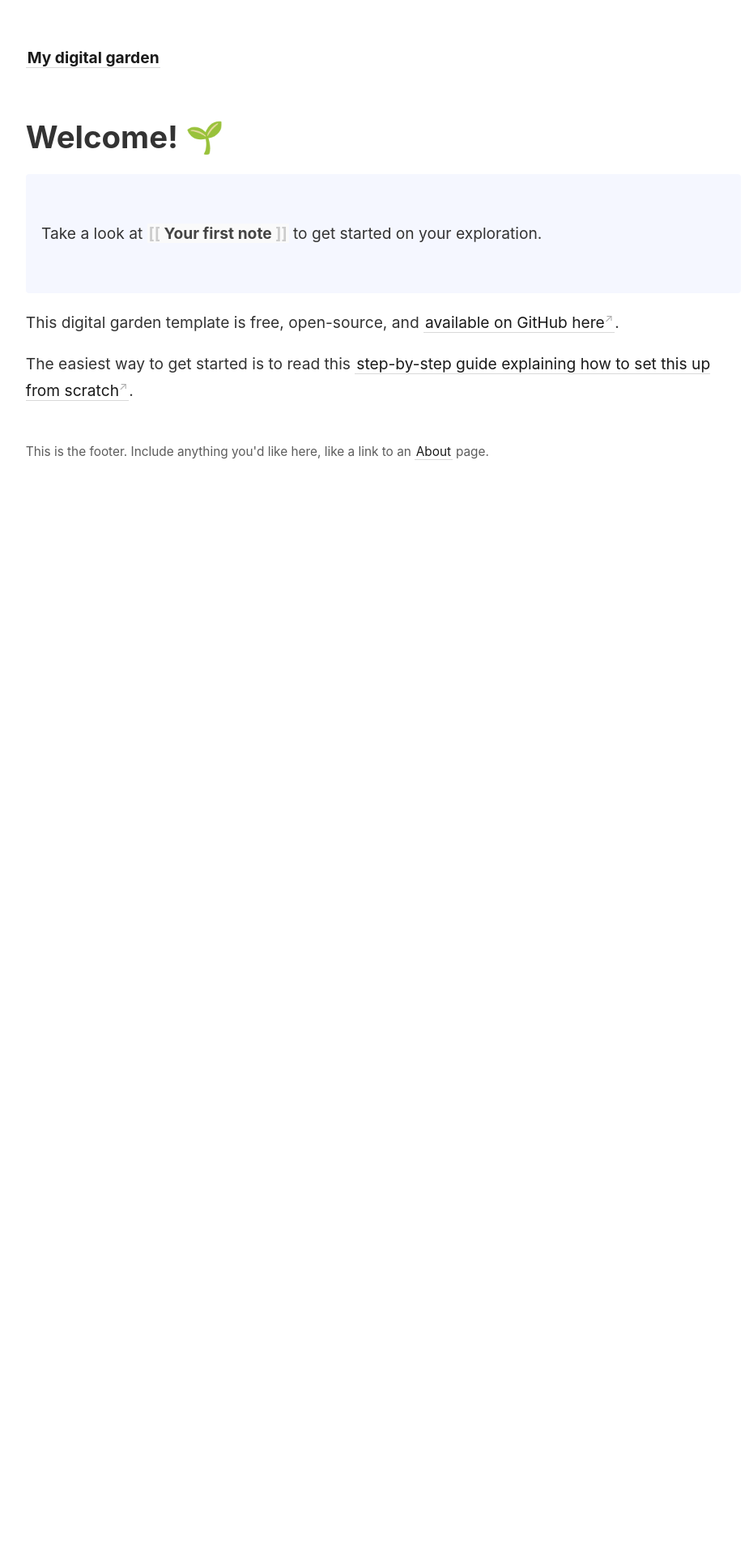
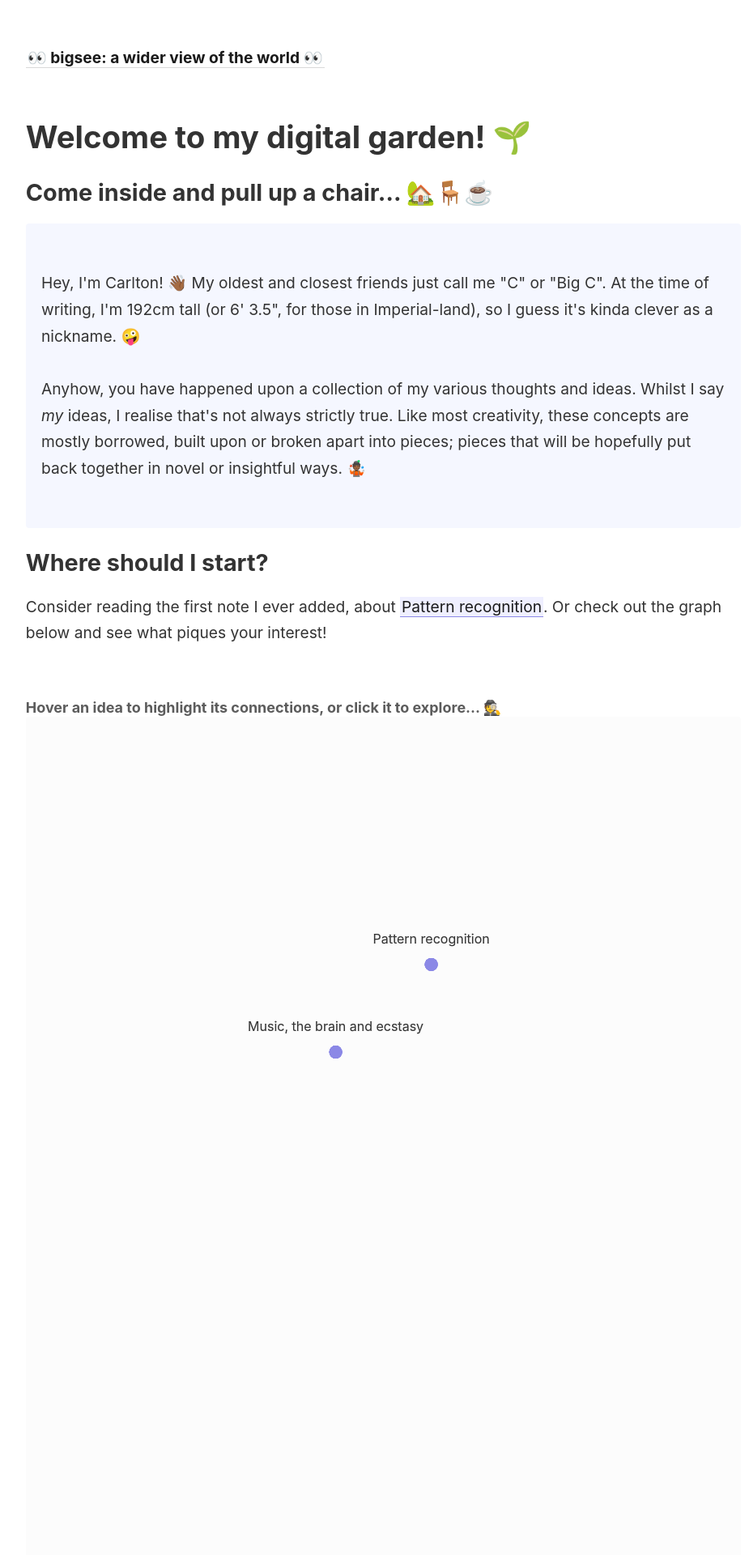
Before and after one commit to bigsee/digital-garden, a Jekyll site: the page built from _pages/index.md, in a window 1280 px wide. Shown: the top 1920 px of the page at 81% size, without its empty margins (45-970 px from the left). Built offline with Jekyll 4.4.1, drawn with Linux system fonts in a browser that asks for light colours; before the commit the page ends 900 px from its top, so only the background shows below that; some of the changed text lies outside the part shown.

Commit message:
:memo: add first version of garden
...with homepage, about page and graph shown on homepage in footer

```diff
--- a/_config.yml
+++ b/_config.yml
@@ -1,4 +1,4 @@
-title:               My digital garden
+title:               "👀 bigsee: a wider view of the world 👀"
 include:             ['_pages']
 exclude:             ['_includes/notes_graph.json']
 # You may need to change the base URL depending on your deploy configuration.
--- a/_includes/footer.html
+++ b/_includes/footer.html
@@ -1 +1,10 @@
-This is the footer. Include anything you'd like here, like a link to an <a class="internal-link" href="/about">About</a> page.
+{% if page.title == 'Home' %}
+
+<h3>Hover an idea to highlight its connections, or click it to explore... 🕵️</h3>
+{% include notes_graph.html %}
+
+{% endif %}
+
+<hr>
+
+©️ 2022 <a href="/about">Carlton McFarlane</a>
--- a/_pages/index.md
+++ b/_pages/index.md
@@ -5,15 +5,20 @@
 permalink: /
 ---
 
-# Welcome! 🌱
+# Welcome to my digital garden! 🌱
+## Come inside and pull up a chair... 🏡🪑☕️
 
 <p style="padding: 3em 1em; background: #f5f7ff; border-radius: 4px;">
-  Take a look at <span style="font-weight: bold">[[Your first note]]</span> to get started on your exploration.
+  Hey, I'm Carlton! 👋🏾 My oldest and closest friends just call me "C" or "Big C". At the time of writing, I'm 192cm tall (or 6' 3.5", for those in Imperial-land), so I guess it's kinda clever as a nickname. 🤪
+  <br><br>
+  Anyhow, you have happened upon a collection of my various thoughts and ideas. Whilst I say <em>my</em> ideas, I realise that's not always strictly true. Like most creativity, these concepts are mostly borrowed, built upon or broken apart into pieces; pieces that will be hopefully put back together in novel or insightful ways. 🤹🏾
 </p>
 
-This digital garden template is free, open-source, and [available on GitHub here](https://github.com/maximevaillancourt/digital-garden-jekyll-template).
+## Where should I start?
 
-The easiest way to get started is to read this [step-by-step guide explaining how to set this up from scratch](https://maximevaillancourt.com/blog/setting-up-your-own-digital-garden-with-jekyll).
+Consider reading the first note I ever added, about [[Pattern recognition]]. Or check out the graph below and see what piques your interest!
+
+<p>
 
 <style>
   .wrapper {
```
Also changed, not shown: _pages/about.md (+4 -2 lines).
